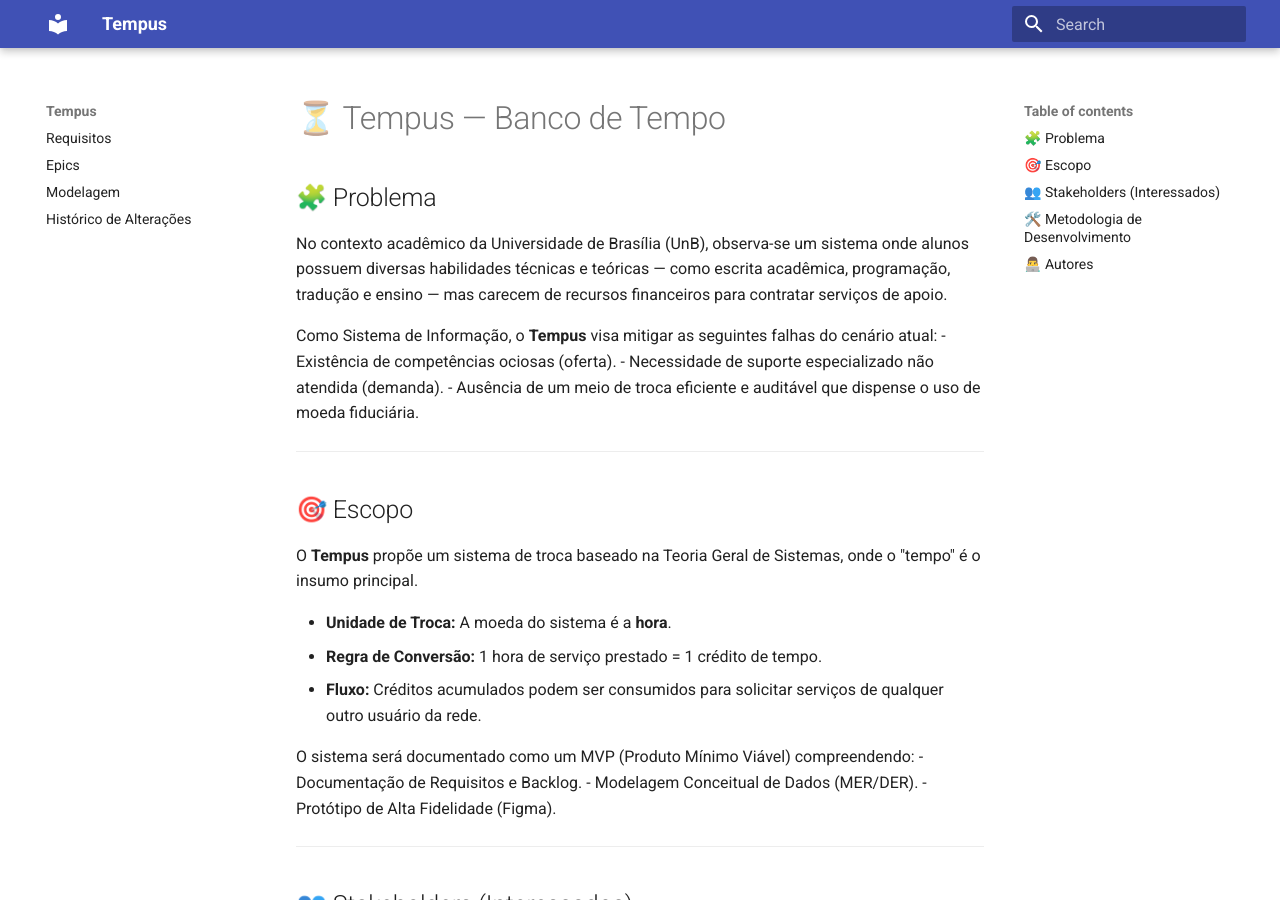
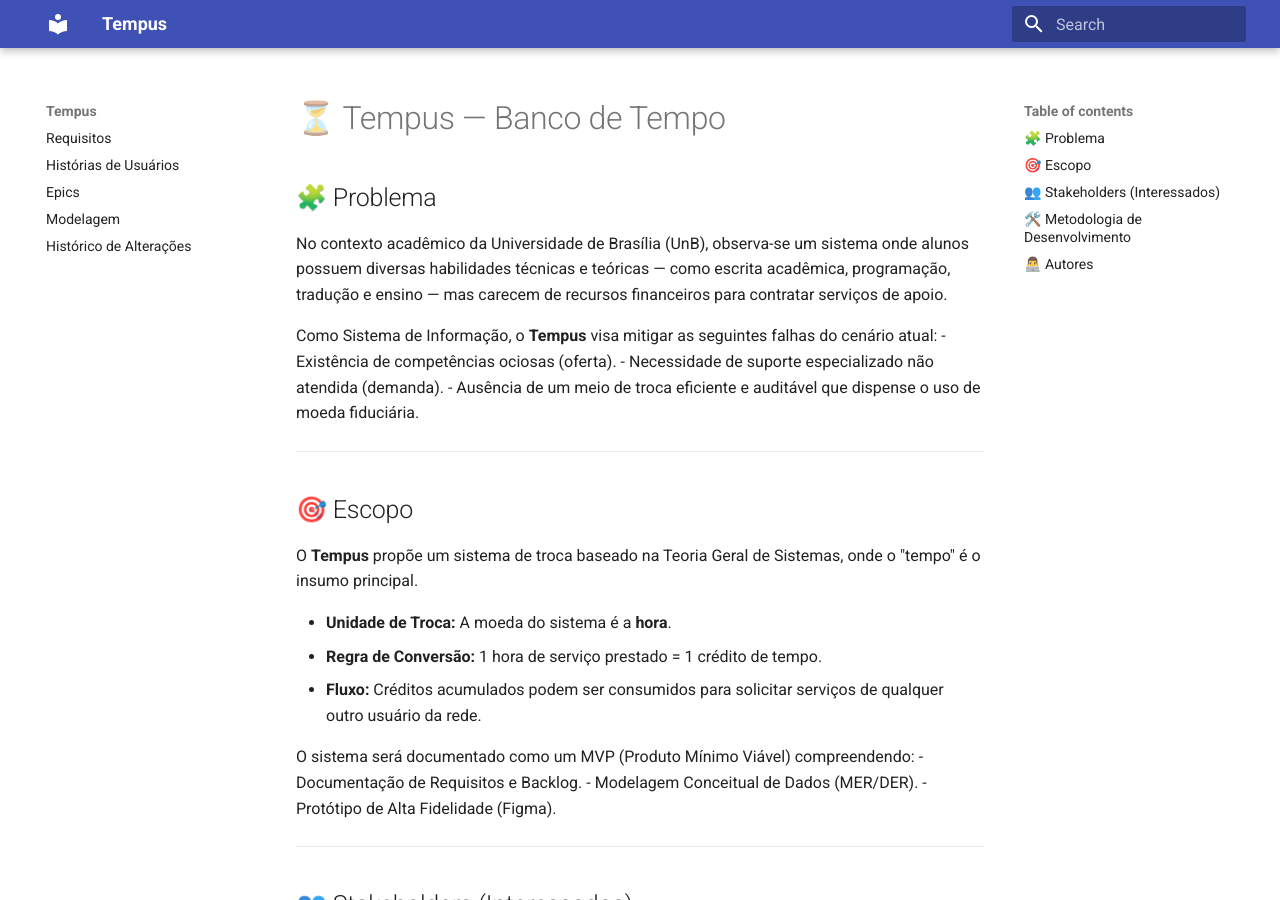
Before and after one commit to si-2026-1/Tempus, an MkDocs documentation site: the page built from docs/index.md, in a window 1280 px wide and 900 px high. Built offline with MkDocs 1.6.1 and Material for MkDocs 9.7.7, drawn with Linux system fonts in a browser that asks for light colours.

Commit message:
docs: adiciona as users history no menu de navegação do mkdocs

```diff
--- a/mkdocs.yml
+++ b/mkdocs.yml
@@ -3,6 +3,7 @@ theme:
   name: material
 nav:
   - Requisitos: requisitos.md
+  - Histórias de Usuários: user-stories.md
   - Epics: epics.md
   - Modelagem: modelagem-dados.md
   - Histórico de Alterações: historico-de-alteracoes.md
```
